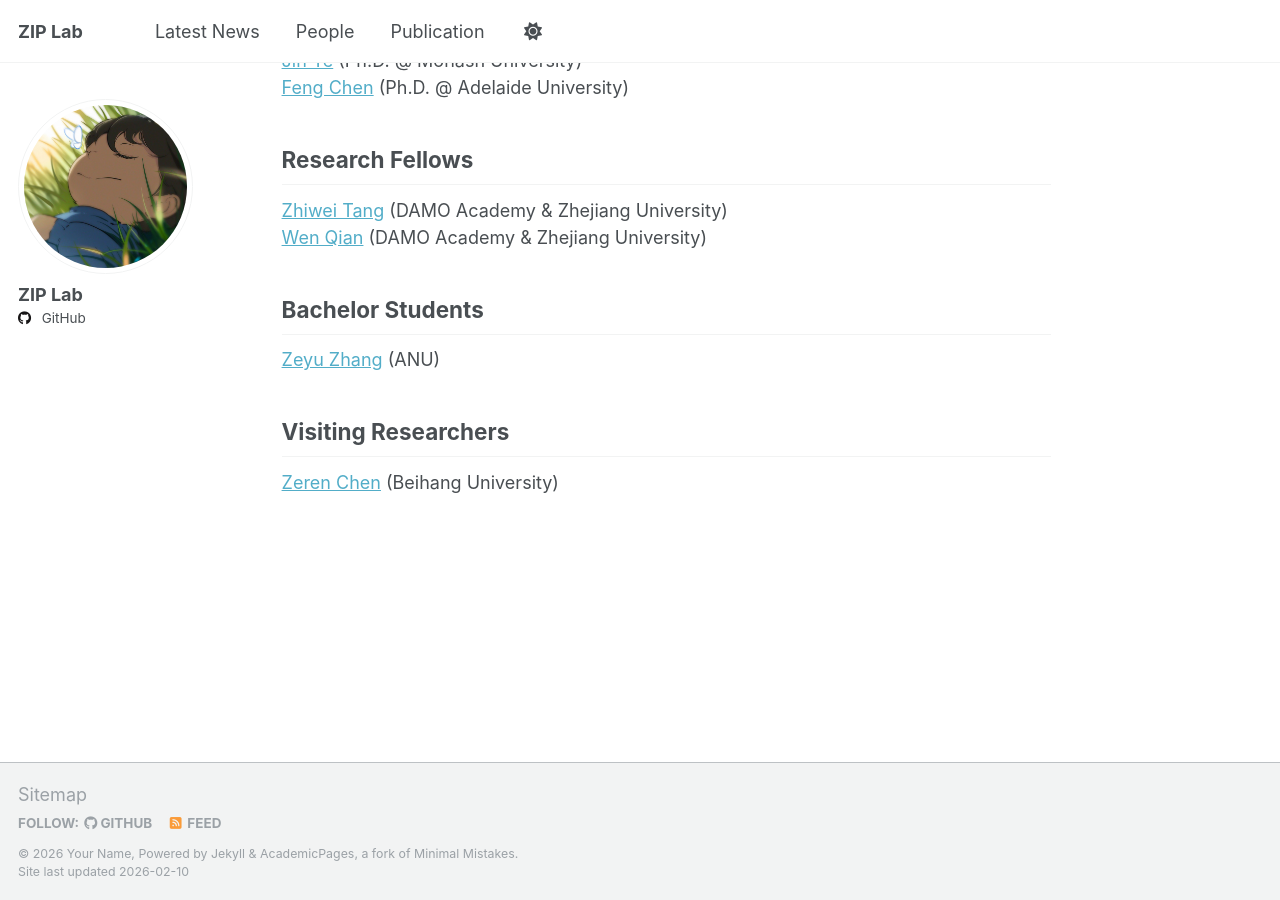
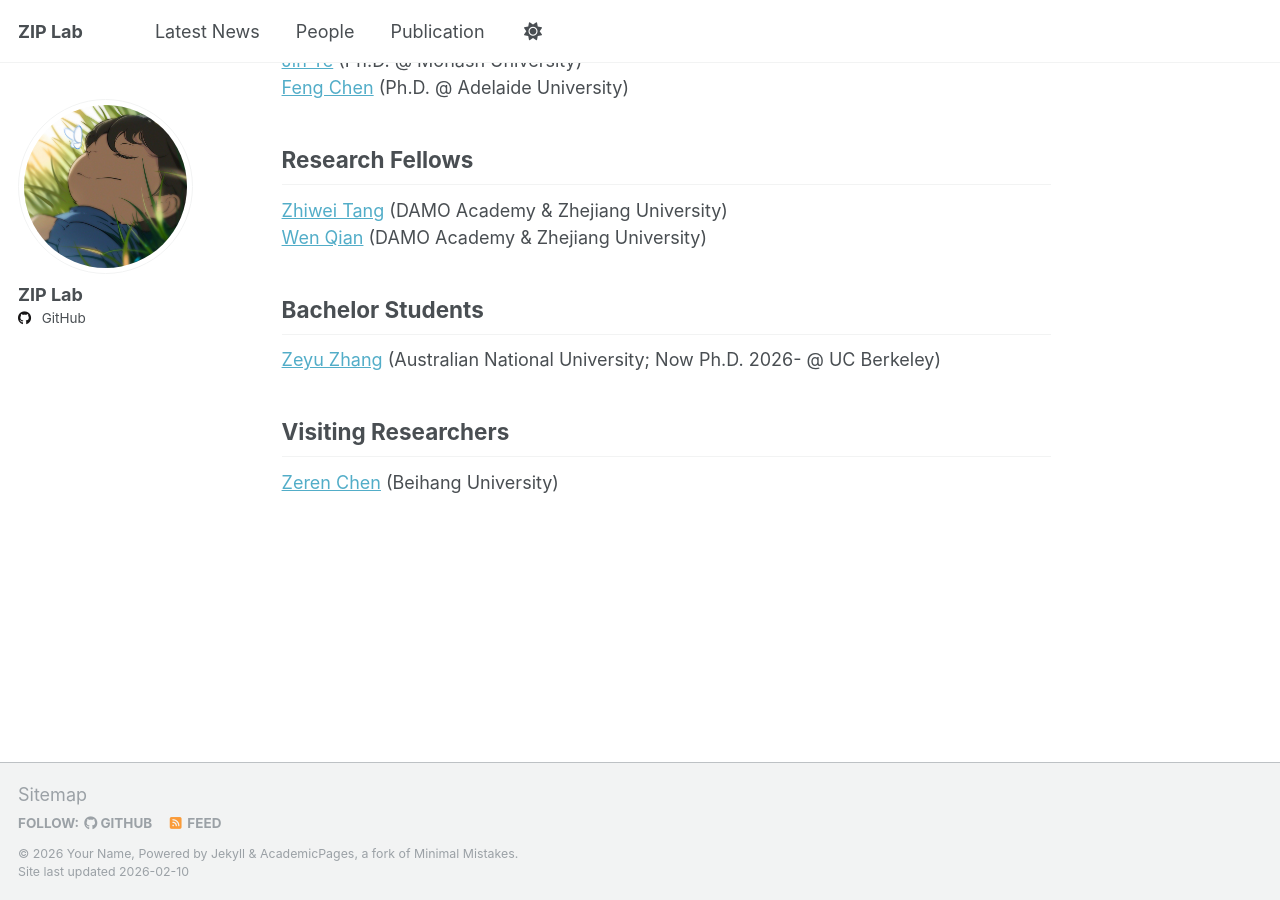
Before and after one commit to ziplab/ziplab.github.io, a Jekyll site: the page built from _pages/people.md, in a window 1280 px wide and 900 px high, scrolled down 1079 px. Built offline with Jekyll 4.4.1, drawn with Linux system fonts in a browser that asks for light colours.

Commit message:
Update Zeyu Zhang's affiliation and status

```diff
--- a/_pages/people.md
+++ b/_pages/people.md
@@ -40,7 +40,7 @@ author_profile: true
 
 
 ## Bachelor Students
-[Zeyu Zhang](https://steve-zeyu-zhang.github.io/) (ANU)
+[Zeyu Zhang](https://steve-zeyu-zhang.github.io/) (Australian National University; Now Ph.D. 2026- @ UC Berkeley)
 
 
 ## Visiting Researchers
```
